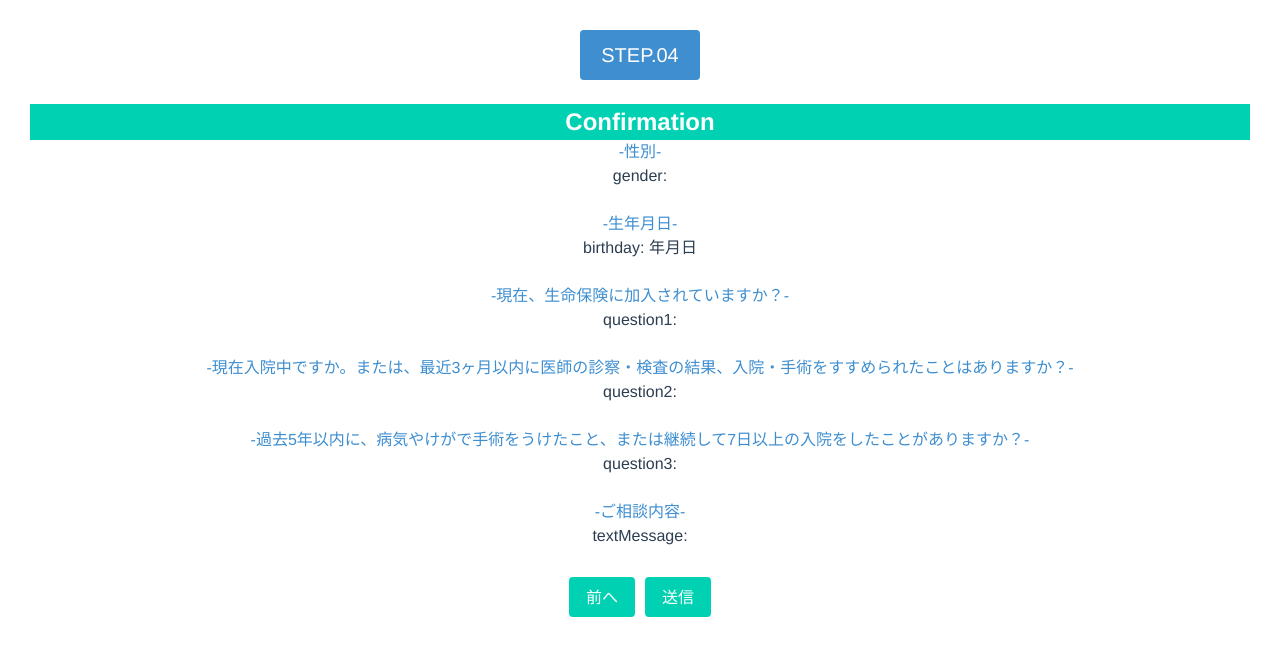
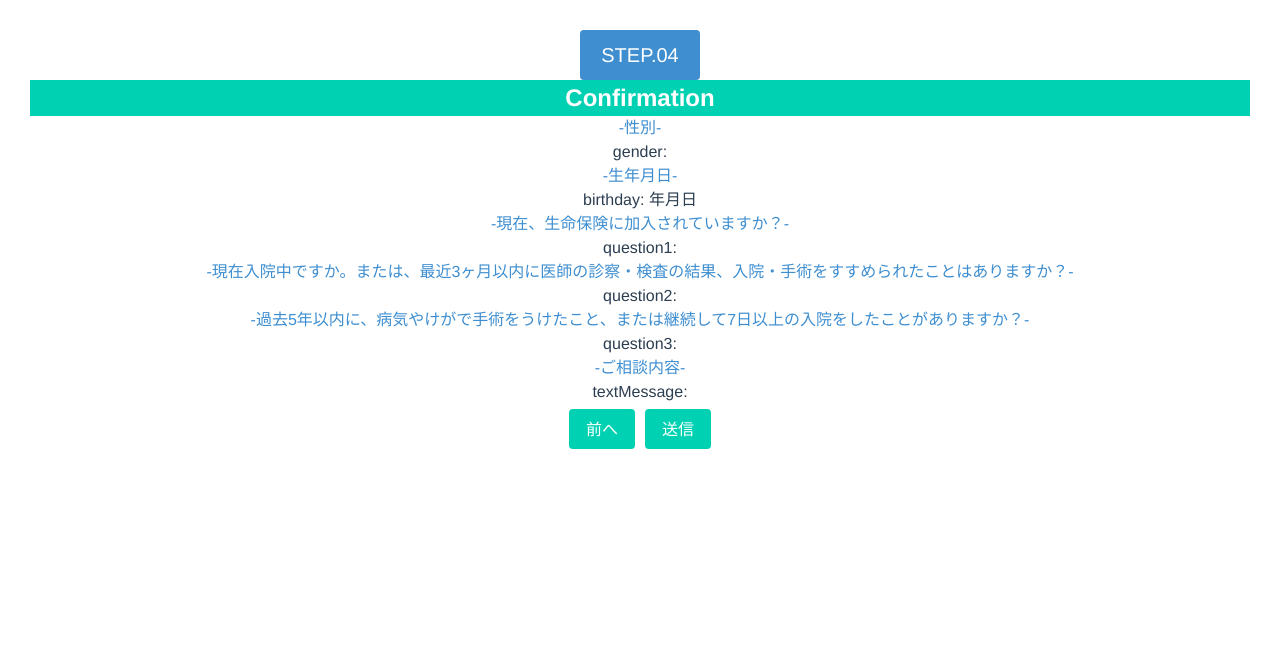
Before and after one commit to gorinesia/vue-project, a Vue app: page /confirm in a window 1280 px wide. Shown: the top 656 px of the page. Built offline with nearby package versions, Linux system fonts and the light colour scheme.

Commit message:
corrected for the indents

```diff
--- a/src/views/ConfirmForm.vue
+++ b/src/views/ConfirmForm.vue
@@ -1,40 +1,39 @@
 <template>
   <div>
+    <div>
       <h1 class="button is-info is-medium">STEP.04</h1>
-		<br><br>
+    </div>
+    <div>
       <h2 class="is-size-4 has-text-weight-bold hero is-primary">Confirmation</h2>
+    </div>
     <div>
-      <p class="has-text-info"> -性別- </p>
+      <p class="has-text-info">-性別-</p>
       <p>gender: {{ gender }}</p>
     </div>
-		<br>
     <div>
-      <p class="has-text-info"> -生年月日- </p>
+      <p class="has-text-info">-生年月日-</p>
       <p>birthday: {{ year }}年{{ month }}月{{ day }}日</p>
     </div>
-		<br>
     <div>
       <p class="has-text-info">-現在、生命保険に加入されていますか？-</p>
       <p>question1: {{ question1 }}</p>
     </div>
-		<br>
     <div>
       <p class="has-text-info">-現在入院中ですか。または、最近3ヶ月以内に医師の診察・検査の結果、入院・手術をすすめられたことはありますか？-</p>
       <p>question2: {{ question2 }}</p>
     </div>
-		<br>
     <div>
       <p class="has-text-info">-過去5年以内に、病気やけがで手術をうけたこと、または継続して7日以上の入院をしたことがありますか？-</p>
       <p>question3: {{ question3 }}</p>
     </div>
-		<br>
     <div>
       <p class="has-text-info">-ご相談内容-</p>
       <p>textMessage: {{ textMessage }}</p>
     </div>
-		<br>
+    <div>
       <button class="button is-primary" @click="back">前へ</button>
       <button class="button is-primary">送信</button>
+    </div>
   </div>
 </template>
 
@@ -49,17 +48,16 @@ export default {
       question1: this.$store.state.question1,
       question2: this.$store.state.question2,
       question3: this.$store.state.question3,
-			textMessage: this.$store.state.textMessage
-		}
+      textMessage: this.$store.state.textMessage,
+    };
   },
-  methods:{
+  methods: {
     back() {
-			this.$router.push('/textMessage')
+      this.$router.push("/textMessage");
     },
-	}
-}
+  },
+};
 </script>
 
 <style>
-
 </style>
```
Lines whose indentation alone changed are shown as unchanged.
